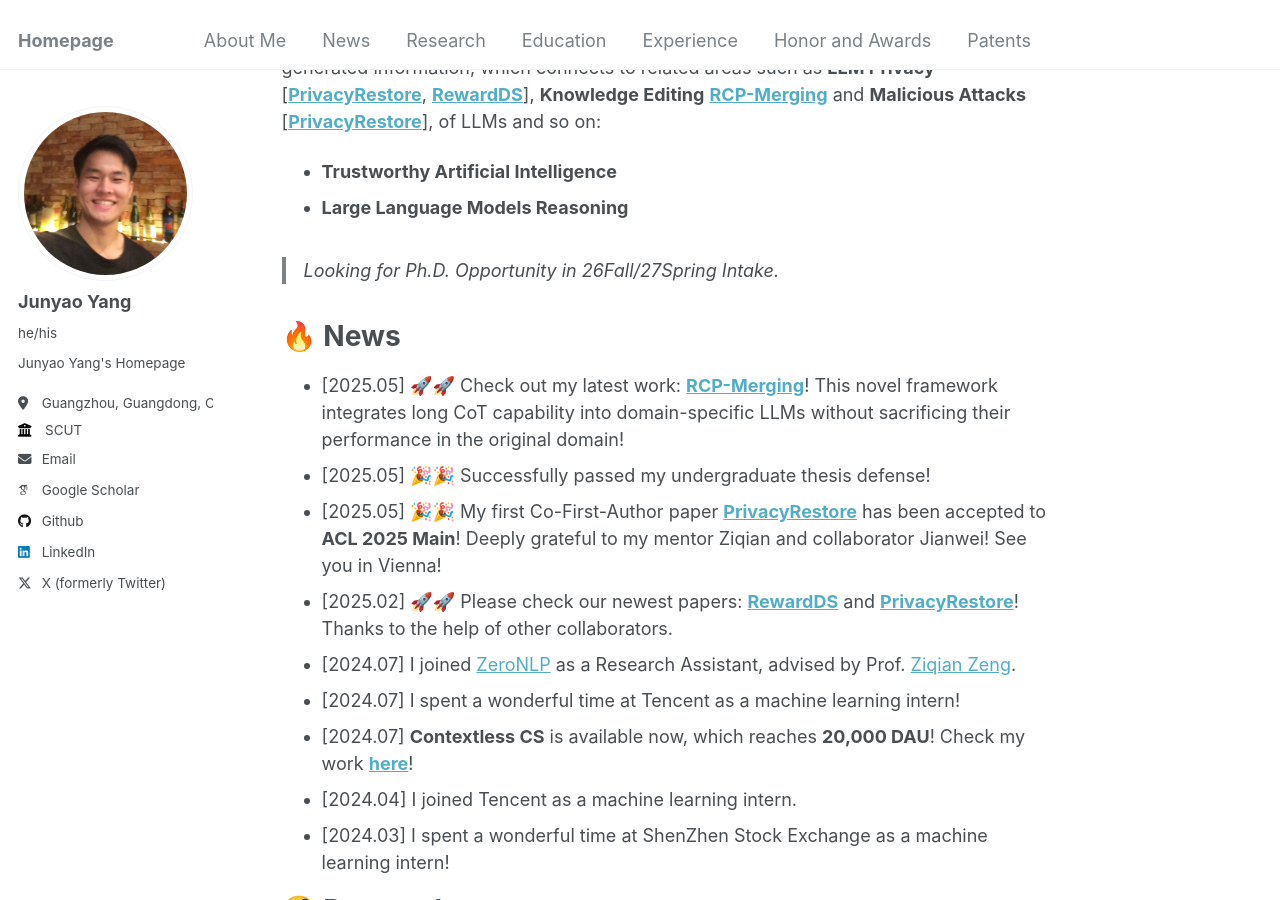
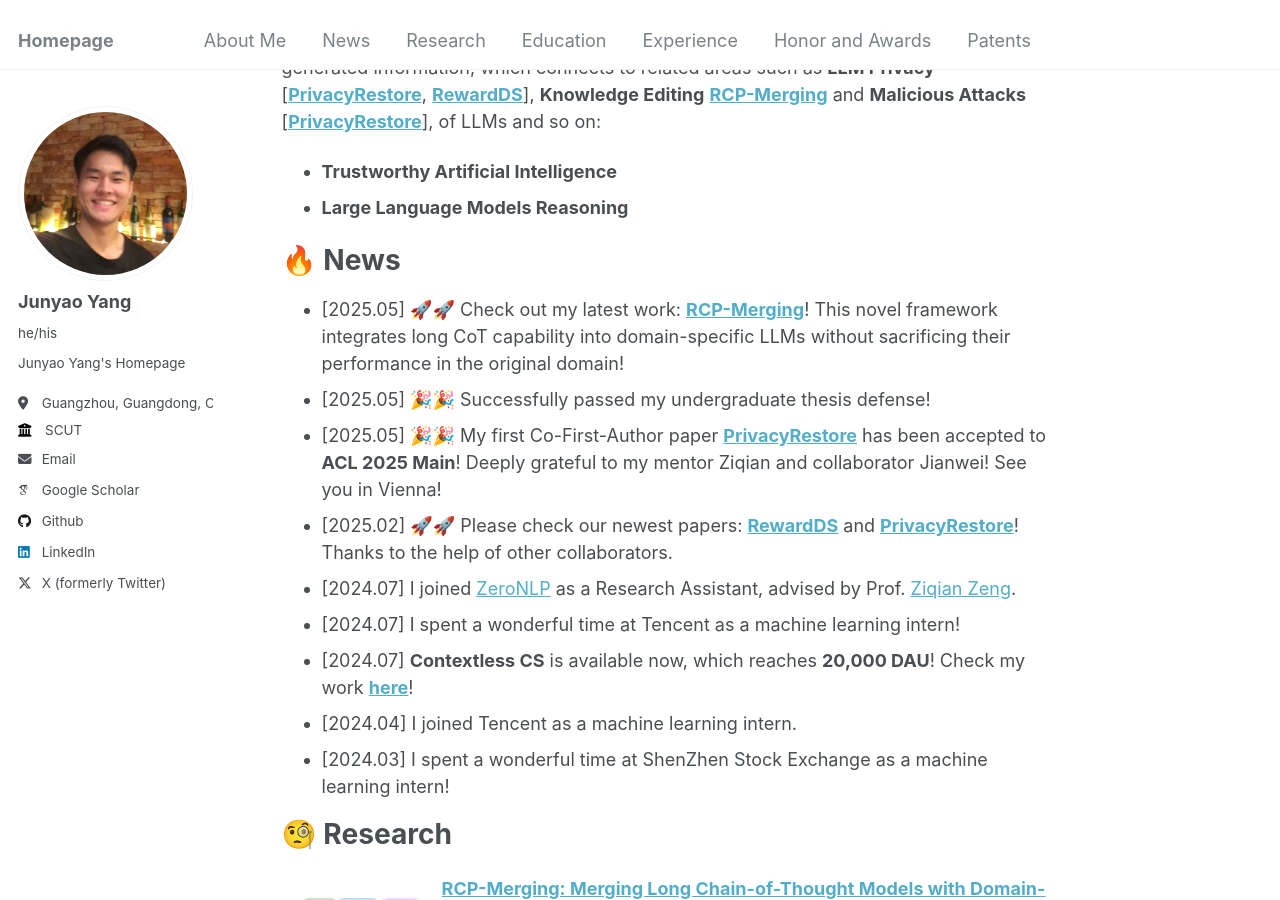
Before and after one commit to jyyang26/jyyang26.github.io, a Jekyll site: the page built from _pages/about.md, in a window 1280 px wide and 900 px high, scrolled down 334 px. Built offline with Jekyll 4.4.1, drawn with Linux system fonts in a browser that asks for light colours; some web fonts are replaced.

Commit message:
Update about.md

```diff
--- a/_pages/about.md
+++ b/_pages/about.md
@@ -14,7 +14,7 @@ My research story revolves around **the Underlying Principles and Understanding
 - **Trustworthy Artificial Intelligence**
 - **Large Language Models Reasoning**
 
-> Looking for Ph.D. Opportunity in 26Fall/27Spring Intake.
+<!-- > Looking for Ph.D. Opportunity in 26Fall/27Spring Intake. -->
 
 
 <!-- - [2025.02] **RewardDS** is available now! Check our work **[here](https://arxiv.org/abs/2502.18517)**! -->
```
